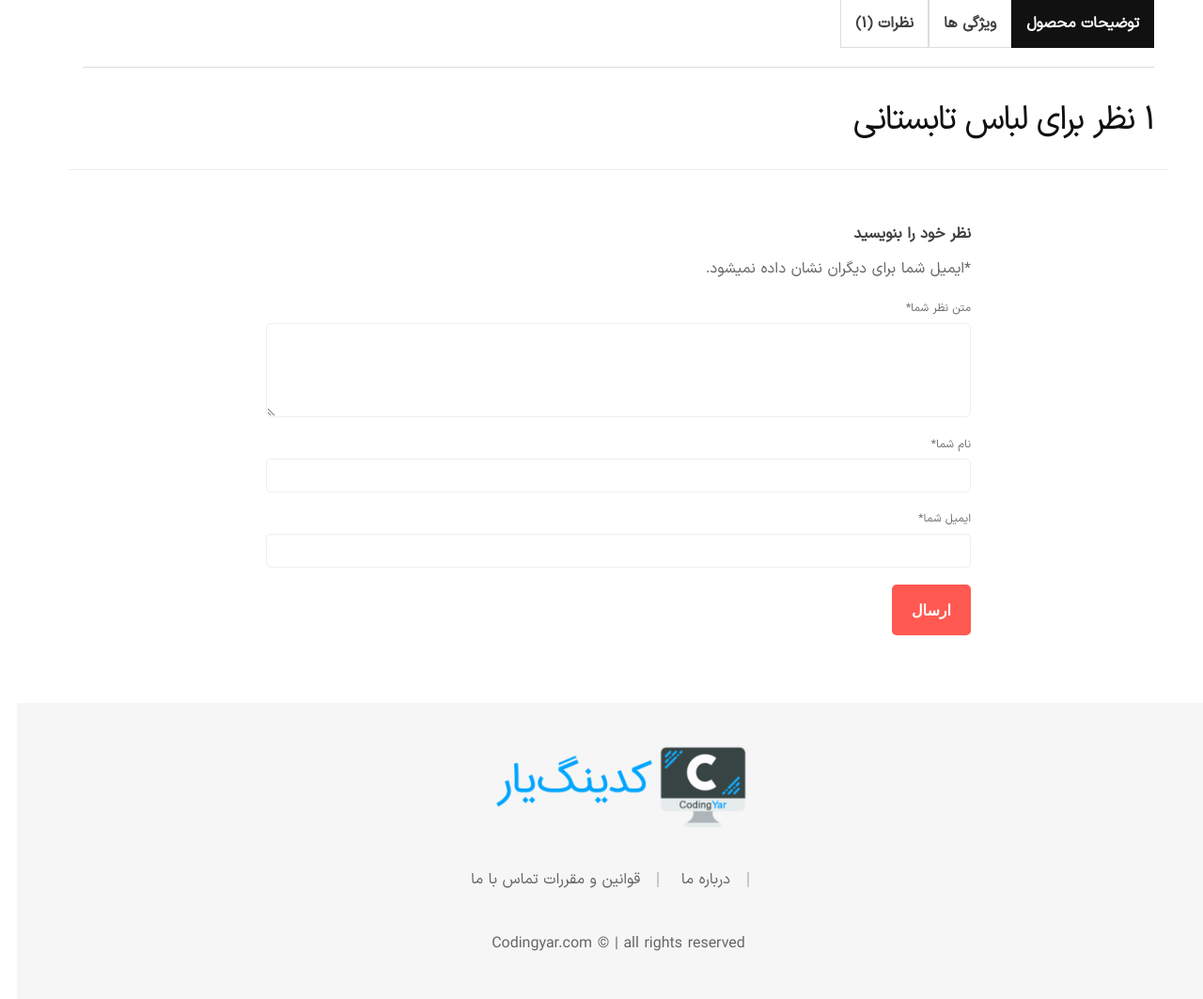
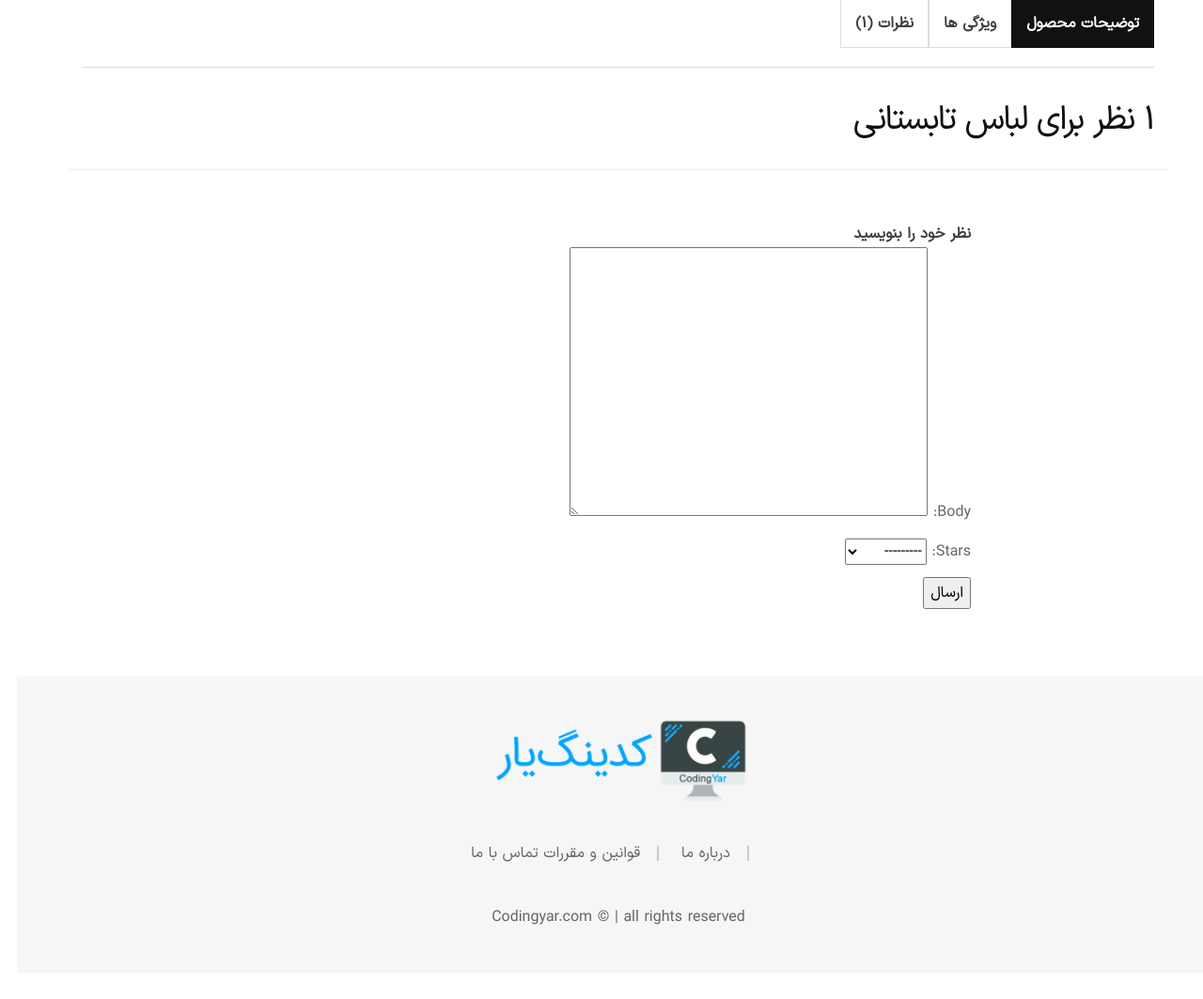
Before and after one commit to maryamhabibpoor/Django-Docker-PostgreSQL, a Django app: template products/templates/products/product_detail.html in a window 1280 px wide. Shown: the part 742-1805 px from the top of the page at 94% size. After the commit the page ends 1726 px from the top, so only its background shows below. Run offline with Django 4.2, Linux system fonts and the light colour scheme; the template is opened without the code that fills it: values that come from a table or form of the project are taken from there, others are empty; parts of the project's set-up code (start-up, migrations or seed data) failed here and were passed over; some libraries are stand-ins or nearby versions; some web fonts are replaced.

Commit message:
add create form comment to the product app

```diff
--- /dev/null
+++ b/products/forms.py
@@ -0,0 +1,8 @@
+from django import forms
+from .models import Comment
+
+
+class CommentForm(forms.ModelForm):
+    class Meta:
+        model = Comment
+        fields = ['body', 'stars', ]
--- a/products/models.py
+++ b/products/models.py
@@ -45,3 +45,7 @@ class Comment(models.Model):
     datetime_modified = models.DateTimeField(auto_now=True)
 
     active = models.BooleanField(default=True)
+
+
+    def get_absolute_url(self):
+        return reverse('product_detail', args=[self.product.id])
--- a/products/templates/products/product_detail.html
+++ b/products/templates/products/product_detail.html
@@ -1,7 +1,7 @@
 {% extends '_base.html' %}
 
 {% load static %}
-
+{% load crispy_forms_tags %}
 
 
 {% block content %}
@@ -164,37 +164,10 @@
                                                 <div class="col-lg-8 m-auto">
                                                     <span class="reply-title pull-right">نظر خود را بنویسید</span>
                                                     <br>
-                                                    <form action="#" class="form text-right">
-                                                        <div class="form-notes mb--20">
-                                                            <p class="my-3"><span class="required">*</span>ایمیل شما
-                                                                برای دیگران نشان داده نمیشود.</p>
-                                                        </div>
-                                                        <div class="form__group mb--10">
-                                                            <label class="form__label d-block" for="email">متن نظر
-                                                                شما<span class="required">*</span></label>
-                                                            <textarea name="review" id="review"
-                                                                class="form__input form__input--textarea"></textarea>
-                                                        </div>
-                                                        <div class="form__group mb--20">
-                                                            <label class="form__label d-block" for="name">نام شما<span
-                                                                    class="required">*</span></label>
-                                                            <input type="text" name="name" id="name"
-                                                                class="form__input">
-                                                        </div>
-                                                        <div class="form__group mb--20">
-                                                            <label class="form__label d-block" for="email">ایمیل
-                                                                شما<span class="required">*</span></label>
-                                                            <input type="email" name="email" id="email"
-                                                                class="form__input">
-                                                        </div>
-                                                        <div class="form__group">
-                                                            <div class="form-row">
-                                                                <div class="col-12">
-                                                                    <input type="submit" value="ارسال"
-                                                                        class="btn-submit">
-                                                                </div>
-                                                            </div>
-                                                        </div>
+                                                    <form action="{% url 'comment_create' product.id %}" method="POST">
+                                                        {% csrf_token %}
+                                                        {{ comment_form.as_p}}
+                                                        <input type="submit" value="ارسال">
                                                     </form>
                                                 </div>
                                             </div>
--- a/products/urls.py
+++ b/products/urls.py
@@ -1,8 +1,9 @@
 from django.urls import path
 
-from .views import ProductListView, ProductDetailView
+from .views import ProductListView, ProductDetailView, CommentCreateView
 
 urlpatterns = [
     path('',ProductListView.as_view(), name ='product_list'),
     path('<int:pk>/',ProductDetailView.as_view(), name = 'product_detail'),
+    path('comment/<int:product_id>/', CommentCreateView.as_view(), name='comment_create'),
 ]
```
Also changed, not shown: products/views.py (+33 -1 lines).
